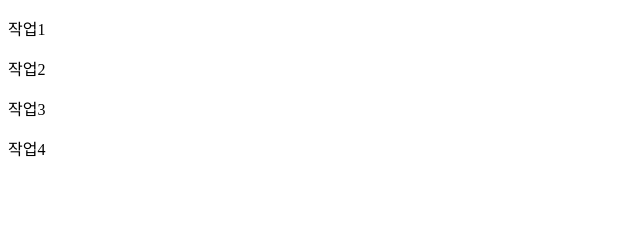
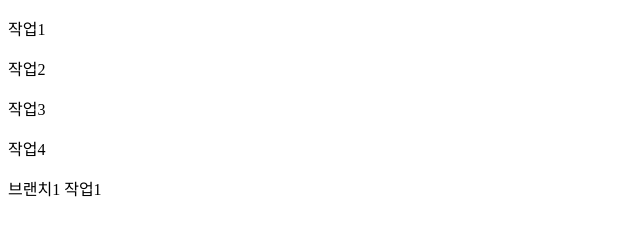
Before and after one commit to parksanghyukz/project-1, a plain HTML site: page index.html in a window 1280 px wide. Shown: the whole page, without its empty margins (0-640 px from the left). Drawn offline with Linux system fonts and the light colour scheme.

Commit message:
branch1_work1

```diff
--- a/index.html
+++ b/index.html
@@ -14,6 +14,7 @@
   <p>작업4</p>
 
 
+  <p>브랜치1 작업1</p>
 
 </body>
 </html>
```
